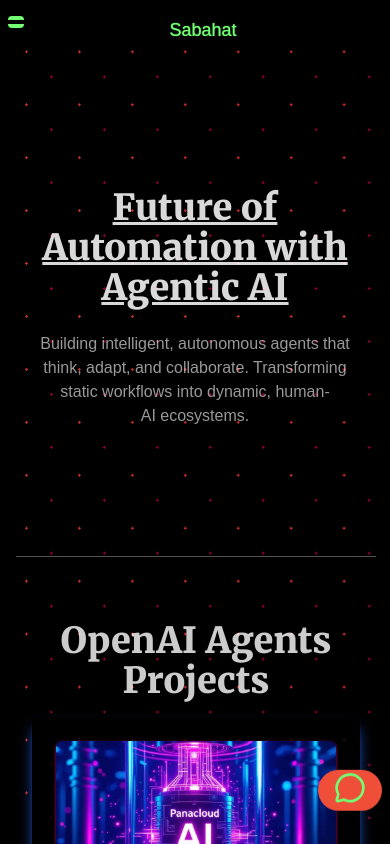
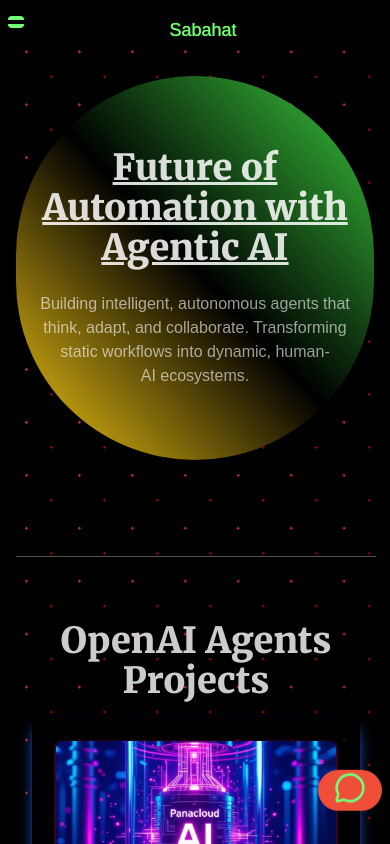
Before and after one commit to Sabahat-Shakeel/Agentic-Portfolio, a Next.js app: page / in a window 390 px wide. Shown: the top 844 px of the page. Built offline with nearby package versions, Linux system fonts and the light colour scheme.

Commit message:
Add UI Design

```diff
--- a/src/app/components/landingpage.tsx
+++ b/src/app/components/landingpage.tsx
@@ -2,11 +2,11 @@
 const merrweight = Merriweather({subsets:['latin-ext'] , weight :['900']})
 function HomePage() {
   return (
-<div className="flex flex-col items-center justify-center h-min portrait:min-h-96">
+<div className="flex flex-col items-center justify-center  h-min portrait:min-h-96 bg-gradient-to-tr from-yellow-400 via-black to-[#3cce3e] py-11 rounded-full portrait:rounded-full ">
 
 
   <h1
-    className={`${merrweight.className} text-white/85  text-4xl sm:text-5xl lg:text-6xl font-extrabold  underline text-center px-4 sm:px-7 lg:px-28 lg:pt-11 pt-20`}
+    className={`${merrweight.className} text-white/85  text-4xl sm:text-5xl lg:text-6xl font-extrabold  underline text-center px-4 sm:px-7 lg:px-28 lg:pt-11 `}
   >
     Future of Automation with Agentic AI
   </h1>
--- a/src/app/globals.css
+++ b/src/app/globals.css
@@ -72,7 +72,7 @@
 
 * {
   scrollbar-width: thin;
-  scrollbar-color: #c93900 #a6b0b8 ;
+  scrollbar-color: #164c21 #000000 ;
 }
 
 
```
